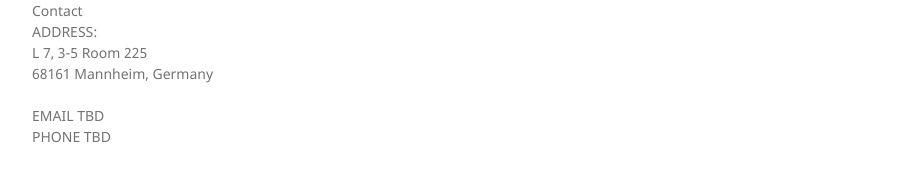
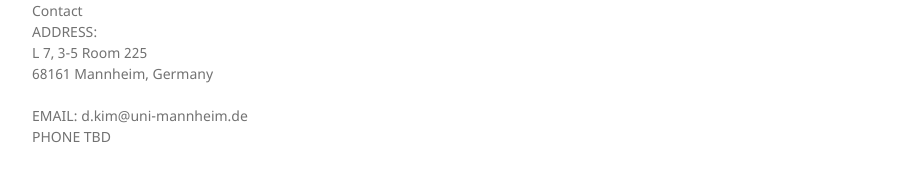
Before and after one commit to kimdukgyoo/kimdukgyoo.github.io, a Jekyll site: the page built from index.md, in a window 1280 px wide. Shown: the part 620-802 px from the top of the page, without its empty margins (178-1085 px from the left). Built offline with Jekyll 4.4.1, drawn with Linux system fonts in a browser that asks for light colours; our own code applies the rules of GitHub Pages for plain Markdown files.

Commit message:
Update default.html

```diff
--- a/_layouts/default.html
+++ b/_layouts/default.html
@@ -21,7 +21,7 @@
         <h3><a href="./teaching"> Teaching </a></h3>
         <div style="display:inline;float:center"><img border="0" height="250" src="./profile.JPG"></div>
         <p>Department of Economics<br>University of Mannheim</p>
-        <p>Contact <br> ADDRESS: <br> L 7, 3-5 Room 225 <br> 68161 Mannheim, Germany <br> <br> EMAIL TBD <br> PHONE TBD</p>
+        <p>Contact <br> ADDRESS: <br> L 7, 3-5 Room 225 <br> 68161 Mannheim, Germany <br> <br> EMAIL: d.kim@uni-mannheim.de <br> PHONE TBD</p>
 
 <!--
         {% if site.github.is_project_page %}
```
